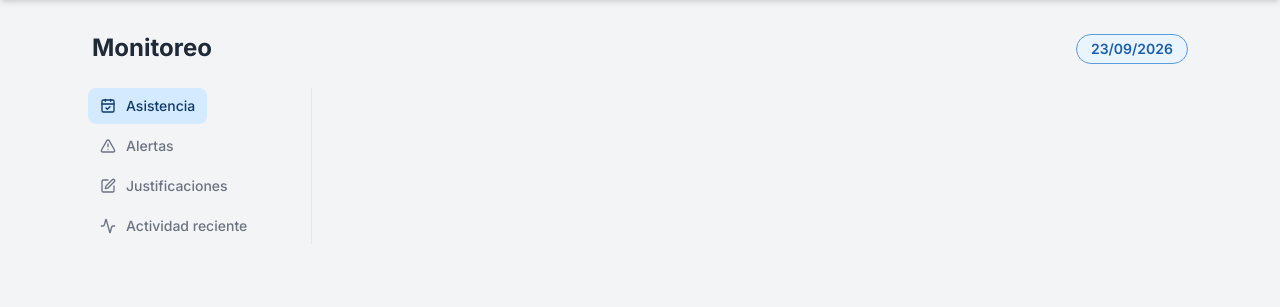
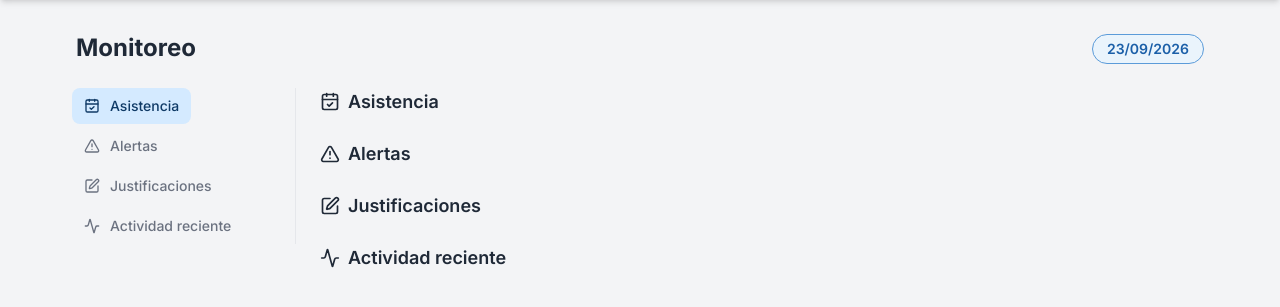
Before and after one commit to shyupss/Sistema-Gestor-Asistencia_Liceo-Santa-Maria-la-Blanca, a Django app: page /monitoreo/ in a window 1280 px wide. Shown: the part 165-472 px from the top of the page. Run offline with Django 5.2, Linux system fonts and the light colour scheme; some libraries are stand-ins or nearby versions.

Commit message:
monitoreo: esqueleto de secciones generalizado

```diff
--- a/asistencia_lsmb/monitoreo/templates/monitoreo/base.html
+++ b/asistencia_lsmb/monitoreo/templates/monitoreo/base.html
@@ -6,7 +6,7 @@
 
 <!-- Contenedor principal del contenido -->
 <section
-    class="mx-auto max-w-[90%] px-4 py-5 sm:px-6 sm:py-8"
+    class="mx-auto max-w-[90%] px-1 py-5 sm:px-2 sm:py-8"
     x-data="{ seccionActiva: 'asistencia' }"
 >
     <!-- Encabezado -->
@@ -21,11 +21,11 @@
         {% include 'monitoreo/components/desktop-navbar.html' %}
 
         <!-- Secciones -->
-        <div class="min-w-0 flex-1 space-y-6">
-            {% include 'monitoreo/pages/asistencia.html' %}
-            {% include 'monitoreo/pages/alertas.html' %}
-            {% include 'monitoreo/pages/justificaciones.html' %}
-            {% include 'monitoreo/pages/actividad-reciente.html' %}
+        <div class="min-w-0 flex-1 lg:space-y-6">
+            {% include 'monitoreo/components/section-skeleton.html' with id_seccion='asistencia' %}
+            {% include 'monitoreo/components/section-skeleton.html' with id_seccion='alertas' %}
+            {% include 'monitoreo/components/section-skeleton.html' with id_seccion='justificaciones' %}
+            {% include 'monitoreo/components/section-skeleton.html' with id_seccion='actividad_reciente' %}
         </div>
     </div>
 
--- /dev/null
+++ b/asistencia_lsmb/monitoreo/templates/monitoreo/components/section-skeleton.html
@@ -0,0 +1,13 @@
+<section id="{{ id_seccion }}" class="scroll-mt-24 lg:block" :class="{ 'hidden': seccionActiva !== '{{ id_seccion }}' }">
+    <div class="rounded-xl bg-blanco-tarjeta lg:bg-transparent p-6 lg:p-0 shadow-sm lg:shadow-none">
+        {% if id_seccion == 'asistencia' %}
+            {% include 'monitoreo/pages/asistencia.html' %}
+        {% elif id_seccion == 'alertas' %}
+            {% include 'monitoreo/pages/alertas.html' %}
+        {% elif id_seccion == 'justificaciones' %}
+            {% include 'monitoreo/pages/justificaciones.html' %}
+        {% elif id_seccion == 'actividad_reciente' %}
+            {% include 'monitoreo/pages/actividad-reciente.html' %}
+        {% endif %}
+    </div>
+</section>
--- /dev/null
+++ b/asistencia_lsmb/monitoreo/templates/monitoreo/components/section-title.html
@@ -0,0 +1,4 @@
+<h2 class="flex items-center gap-2 text-lg font-semibold text-negro-texto">
+    <i data-lucide="{{ icon }}" class="h-5 w-5"></i>
+    {{ title }}
+</h2>
--- a/asistencia_lsmb/monitoreo/templates/monitoreo/pages/actividad-reciente.html
+++ b/asistencia_lsmb/monitoreo/templates/monitoreo/pages/actividad-reciente.html
@@ -1,3 +1 @@
-<section id="actividad_reciente" class="scroll-mt-24 lg:block" :class="{ 'hidden': seccionActiva !== 'actividad_reciente' }">
-
-</section>
+{% include 'monitoreo/components/section-title.html' with icon='activity' title='Actividad reciente' %}
--- a/asistencia_lsmb/monitoreo/templates/monitoreo/pages/alertas.html
+++ b/asistencia_lsmb/monitoreo/templates/monitoreo/pages/alertas.html
@@ -1,3 +1 @@
-<section id="alertas" class="scroll-mt-24 lg:block" :class="{ 'hidden': seccionActiva !== 'alertas' }">
-
-</section>
+{% include 'monitoreo/components/section-title.html' with icon='alert-triangle' title='Alertas' %}
--- a/asistencia_lsmb/monitoreo/templates/monitoreo/pages/asistencia.html
+++ b/asistencia_lsmb/monitoreo/templates/monitoreo/pages/asistencia.html
@@ -1,3 +1 @@
-<section id="asistencia" class="scroll-mt-24 lg:block" :class="{ 'hidden': seccionActiva !== 'asistencia' }">
-
-</section>
+{% include 'monitoreo/components/section-title.html' with icon='calendar-check' title='Asistencia' %}
--- a/asistencia_lsmb/monitoreo/templates/monitoreo/pages/justificaciones.html
+++ b/asistencia_lsmb/monitoreo/templates/monitoreo/pages/justificaciones.html
@@ -1,3 +1 @@
-<section id="justificaciones" class="scroll-mt-24 lg:block" :class="{ 'hidden': seccionActiva !== 'justificaciones' }">
-
-</section>
+{% include 'monitoreo/components/section-title.html' with icon='square-pen' title='Justificaciones' %}
```
